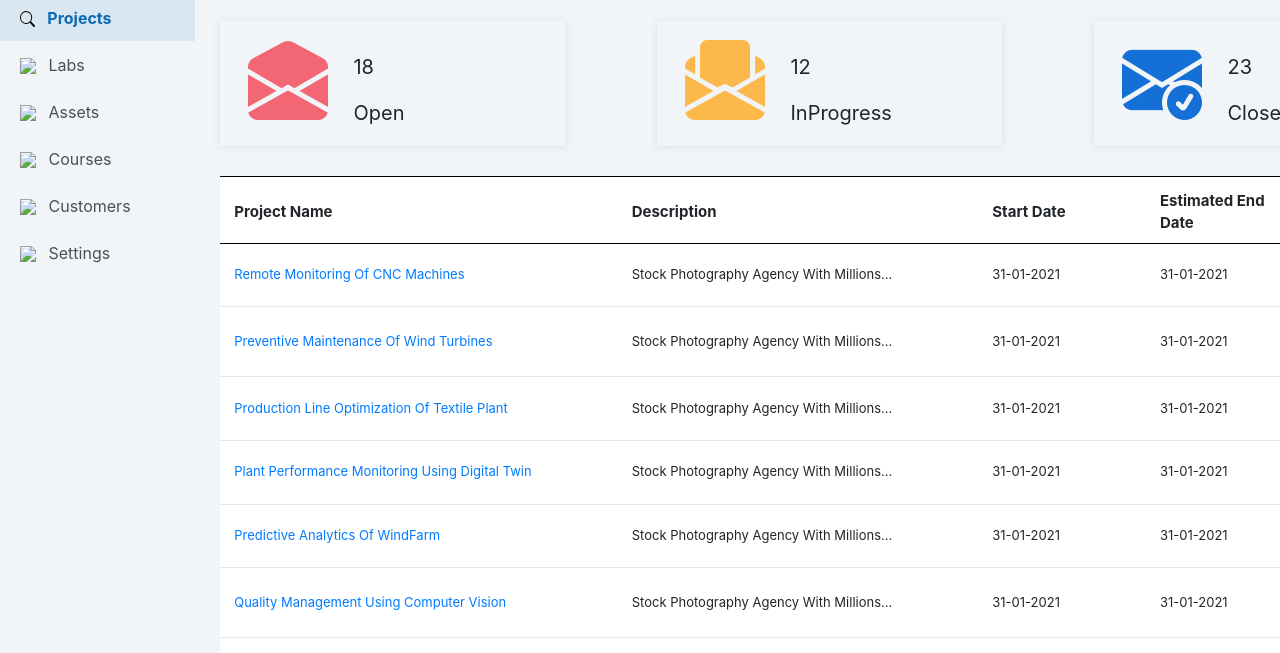
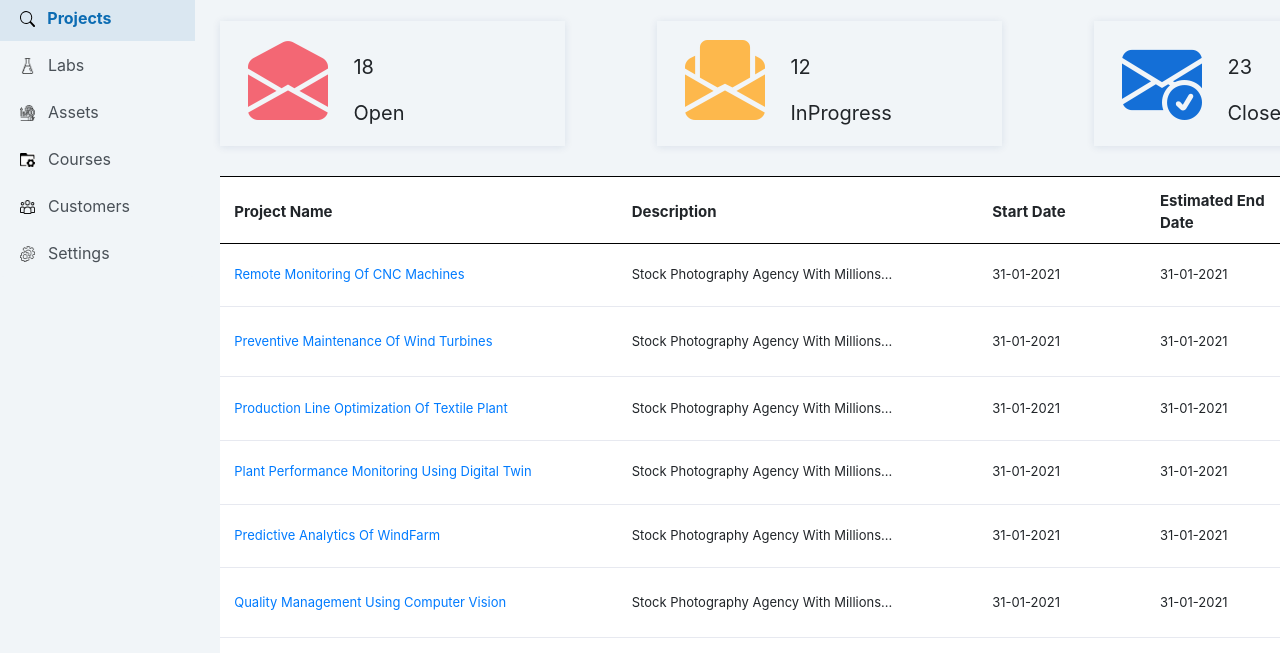
Before and after one commit to siddeshisrikanth/page-2-9-Project-Task-Lab-, a plain HTML site: page indexp.html in a window 1280 px wide. Shown: the part 147-800 px from the top of the page. Drawn offline with nearby package versions, Linux system fonts and the light colour scheme; files whose address does not match are found by name.

Commit message:
Update indexp.html

```diff
--- a/indexp.html
+++ b/indexp.html
@@ -102,11 +102,11 @@
         </a>
         <a href="#" class="list-group-item list-group-item-action" style="background: #0C6CB31A 0% 0% no-repeat padding-box;color:#0C6CB3;border:none;white-space:nowrap;">
           <strong><img src="/images/search.svg" class="icons" />&ensp; Projects</strong>
-        <a href="#" class="list-group-item list-group-item-action" style="border:none"><img src="/images/flask.png" class="icons" /> &ensp;Labs</a>
-        <a href="#" class="list-group-item list-group-item-action" style="border:none"><img src="/images/asset.png" class="icons" /> &ensp;Assets</a>
-        <a href="#" class="list-group-item list-group-item-action" style="border:none"><img src="/images/projects,png.jpg" class="icons" /> &ensp;Courses</a>
-        <a href="#" class="list-group-item list-group-item-action" style="border:none"><img src="/images/customer.png" class="icons" /> &ensp;Customers</a>
-        <a href="#" class="list-group-item list-group-item-action" style="border:none"><img src="/images/settings.png" class="icons" /> &ensp;Settings</a>
+        <a href="#" class="list-group-item list-group-item-action" style="border:none"><img src="flask.png" class="icons" /> &ensp;Labs</a>
+        <a href="#" class="list-group-item list-group-item-action" style="border:none"><img src="asset.png" class="icons" /> &ensp;Assets</a>
+        <a href="#" class="list-group-item list-group-item-action" style="border:none"><img src="projects,png.jpg" class="icons" /> &ensp;Courses</a>
+        <a href="#" class="list-group-item list-group-item-action" style="border:none"><img src="customer.png" class="icons" /> &ensp;Customers</a>
+        <a href="#" class="list-group-item list-group-item-action" style="border:none"><img src="settings.png" class="icons" /> &ensp;Settings</a>
       </div>
       <div style="margin-top: 2%;margin-left:2%">
         <h2>PROJECTS</h2>
```
